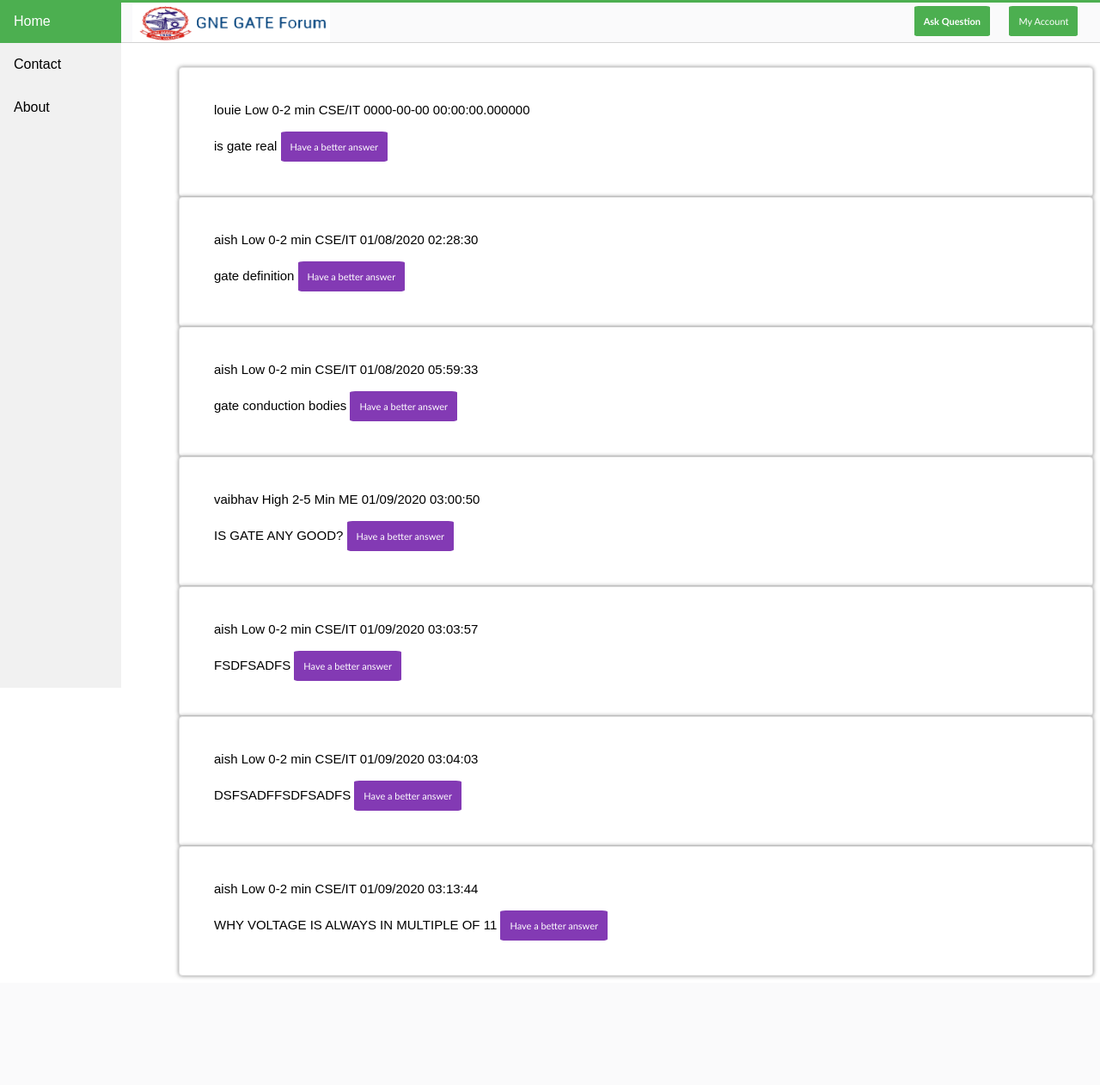
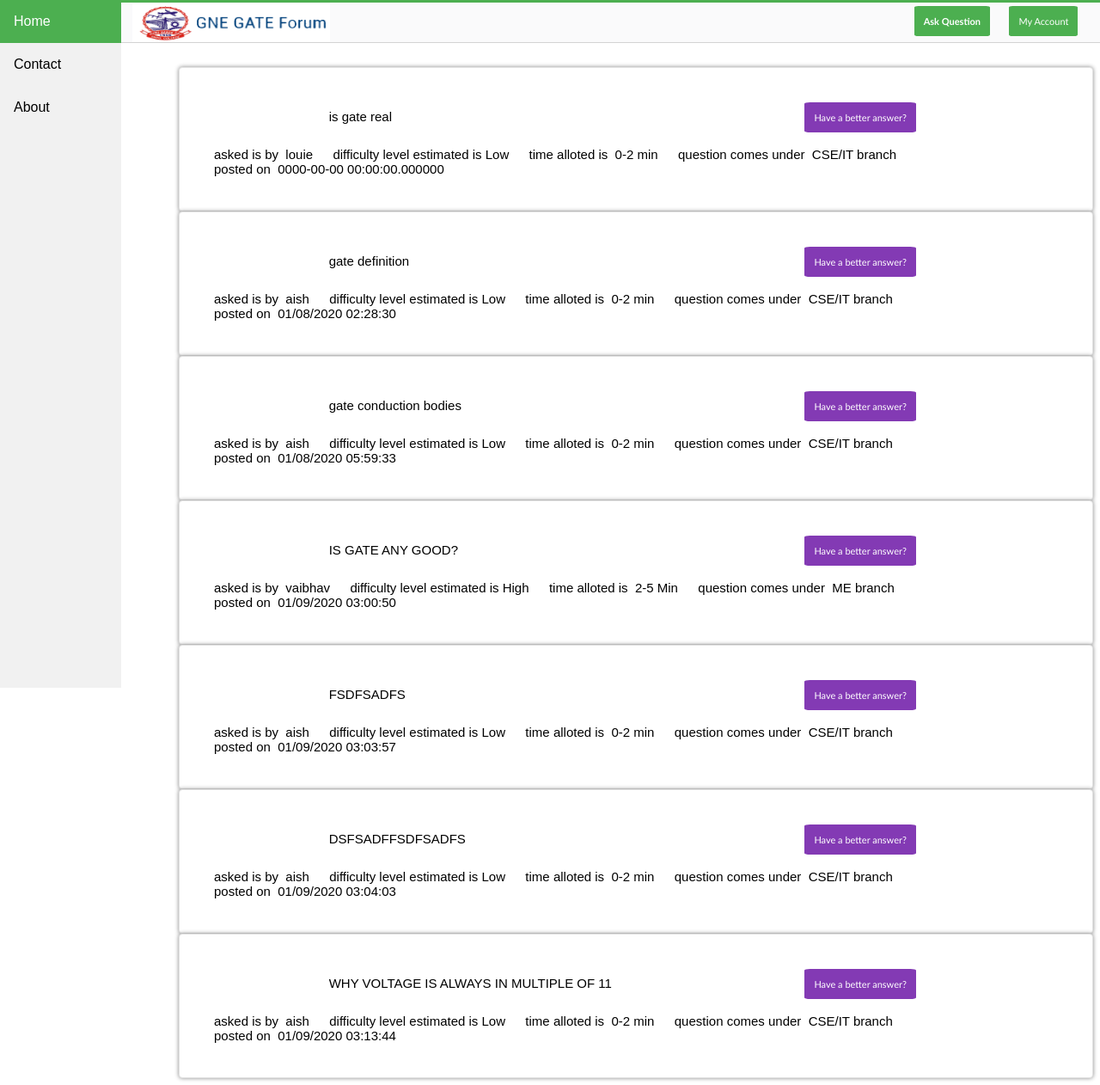
Before and after one commit to ahampriyanshu/vaachaal, a PHP site: page /home.php in a window 1280 px wide. Shown: the whole page at 86% size. Before the commit the page ends 1138 px from the top, so only its background shows below. Run offline with PHP 8.4, Linux system fonts and the light colour scheme; the visitor is signed in with stand-in values (Sample User, id 1); data comes from the database, SQL or seed files in the repository; data that the repository does not hold is empty; some libraries are stand-ins or nearby versions.

Commit message:
Update home.php

```diff
--- a/home.php
+++ b/home.php
@@ -1,6 +1,9 @@
 <?php session_start(); ?>
 <?php
-       // include("essentials/security.php");
+    if(!isset($_SESSION['loggedin'])){
+    header('location:index.php');}
+?>
+<?php
           include("essentials/script.php");
           include("header.php");
           include("essentials/database.php");
@@ -52,7 +55,22 @@ body{
   overflow: hidden;
   background-color: #f1f1f1;
 }
-
+#answer_button {
+    position:relative;
+    left: 70%;
+  background-color:#833AB4;
+  color: white;
+  padding: 11px;
+  font-size: 11px;
+  border: none;
+  cursor: pointer;
+  font-weight: light;
+        font-family:'Trebuchet MS', sans-serif;
+        border-radius: 5%;
+}
+#answer_button:hover, #answer_button:focus {
+  background-color: #DB4437;
+}
 </style>
 </head>
 <body >
@@ -64,14 +82,17 @@ if ($result->num_rows > 0)
         while($row = $result->fetch_assoc()) :?>
         <button type="button" class="collapsible">
             <form method="post" action="addans.php">
-                 <?php echo $row["username"]; ?>
-                 <?php echo $row["level"]; ?>
-                 <?php echo $row["tym"]; ?>
-                 <?php echo $row["branch"]; ?>
-                 <?php echo $row["datetym"]; ?><br><br>
-                 <?php echo $row["content"]; ?>
+              <b><input style="position: right:10%;" type="submit"
+                id="answer_button" value="Have a better answer?" /></b>
+                 <?php echo $row["content"]; ?><br><br>
+                asked is by &nbsp;<?php echo $row["username"]; ?> &emsp;
+               difficulty level estimated is&nbsp;<?php echo $row["level"]; ?> &emsp;
+                 time alloted is &nbsp;<?php echo $row["tym"]; ?> &emsp;
+                 question comes under &nbsp;<?php echo $row["branch"]; ?> branch <br>
+                 posted on &nbsp;<?php echo $row["datetym"]; ?>&emsp;
+
                 <input type="hidden" name="id" value="<?php echo $row['id']; ?>"/>
-                <b><input style="position: right:10%;" type="submit" class="submit2" value="Have a better answer" /></b>
+
             </form>
         </button>
         <?php
@@ -82,18 +103,14 @@ $resul = $con->query($ql);
 if ($resul->num_rows > 0) {
     while($ro = $resul->fetch_assoc()) {
         echo "<div class=\"content\" style=\"padding: 10px; \">";
-        echo "<form>";
-        echo "<b> Solution </b> ". $ro["content"] . "<b> Time taken by the user </b> " . $ro ["tym"] . "<b> Difficlty Level according to user:</b> ". $ro["level"] ."<b> Answered by:</b> " . $ro["username"] . "<b> answered on :</b> " . $ro["datetym"] ."" ;
+        echo "<form><b> Solution </b> ". $ro["content"] . "<b> Time taken by the user </b> " . $ro ["tym"] . "<b> Difficlty Level according to user:</b> ". $ro["level"] ."<b> Answered by:</b> " . $ro["username"] . "<b> answered on :</b> " . $ro["datetym"] ."" ;
         echo "</form></div>";
     }
 } else {
-echo "<div class=\"content\" style=\"padding: 10px; \">";
+        echo "<div class=\"content\" style=\"padding: 10px; \">";
         echo "Be the first to answer</div>";
 }
-
-endwhile;
-     ?>
-</div>
+endwhile; ?>
 <script>
 var coll = document.getElementsByClassName("collapsible");
 var i;
```
